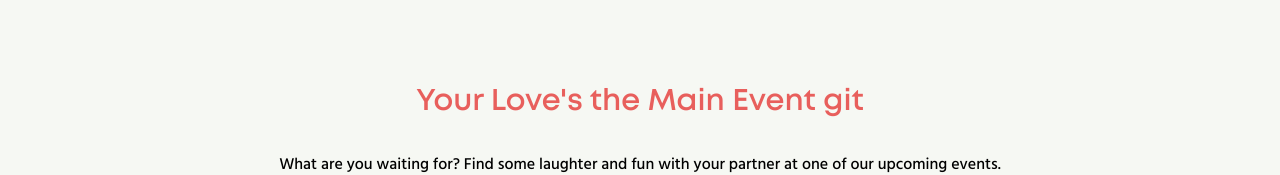
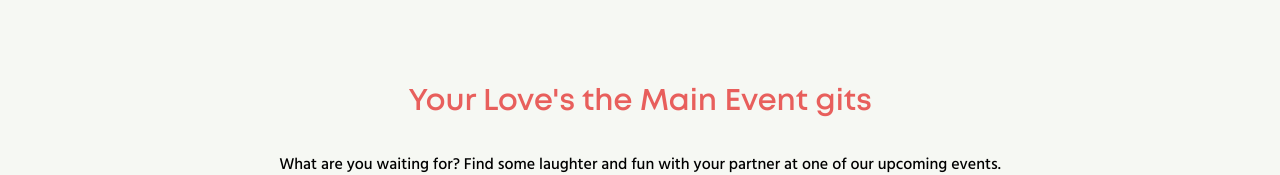
Before and after one commit to Shivanandkkhh/Better-to-gether, a plain HTML site: page index.html in a window 1280 px wide. Shown: the part 860-1035 px from the top of the page. Drawn offline with nearby package versions, Linux system fonts and the light colour scheme.

Commit message:
added new

```diff
--- a/index.html
+++ b/index.html
@@ -190,7 +190,7 @@
             <!-- the fourth section contains heading and text of your love -->
             <div class="f-section">
                 <div class="event-text make-center">
-                    <h2>Your Love's the Main Event git</h2>
+                    <h2>Your Love's the Main Event gits</h2>
                 </div>
                 <div class="what-text top-margin make-center">
                     <p class="top-margin">What are you waiting for? Find some laughter and fun with your partner at one
```
